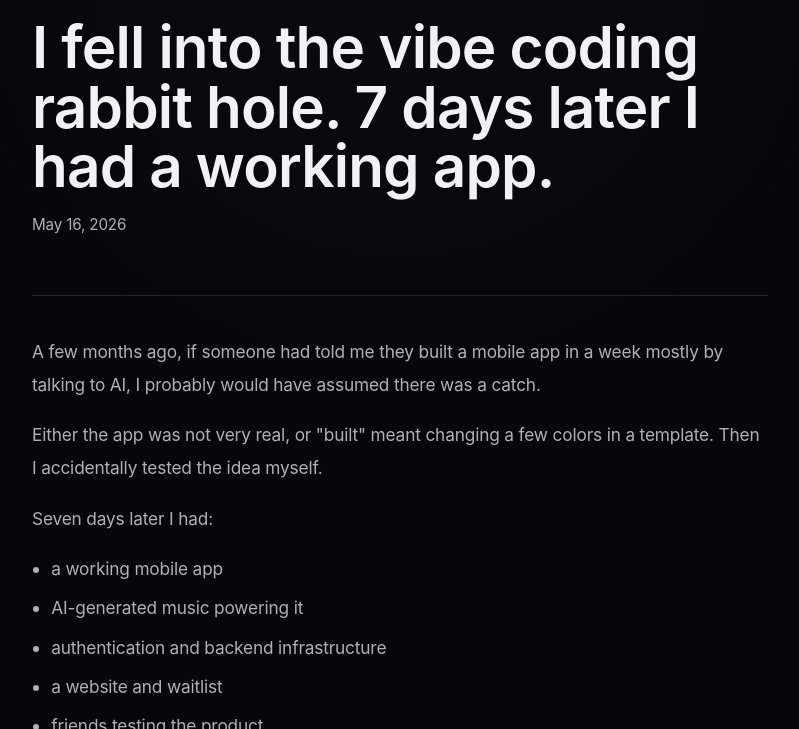
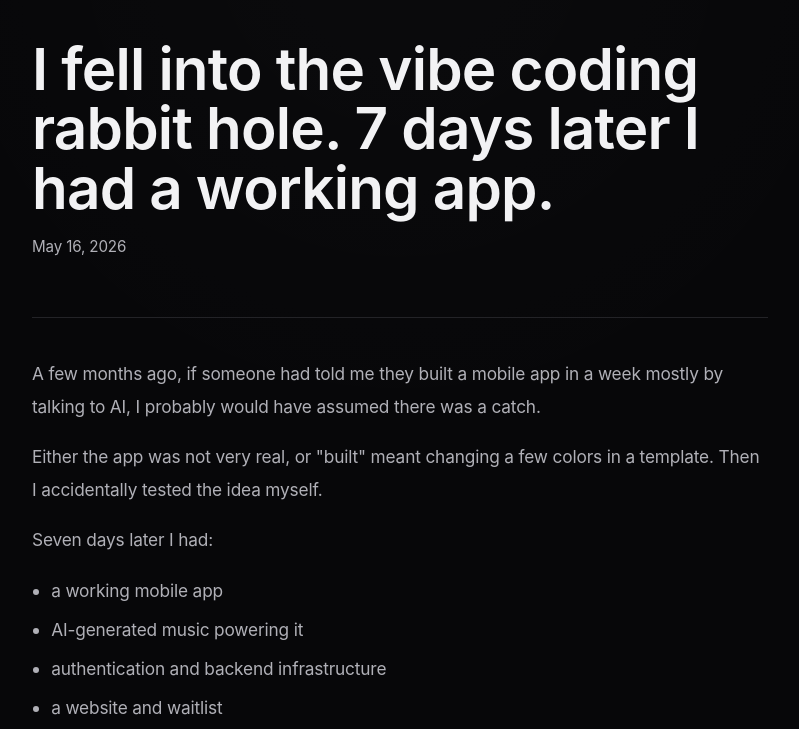
Before and after one commit to dominikmauritz/dominikmauritz-com, an Eleventy site: page src/blog/i-fell-into-the-vibe-coding-rabbit-hole.md in a window 1280 px wide. Shown: the part 58-787 px from the top of the page, without its empty margins (240-1039 px from the left). Built offline with nearby package versions, Linux system fonts and the light colour scheme; Eleventy itself is replaced by a stand-in of ours; files that its build step writes are made by us from their sources.

Commit message:
Add breathing room above blog headlines

```diff
--- a/src/assets/styles.css
+++ b/src/assets/styles.css
@@ -96,6 +96,10 @@ a:hover {
 .index-page,
 .prose-page {
   width: 100%;
+}
+
+.prose-page {
+  padding-top: 1.35rem;
 }
 
 .profile {
```
